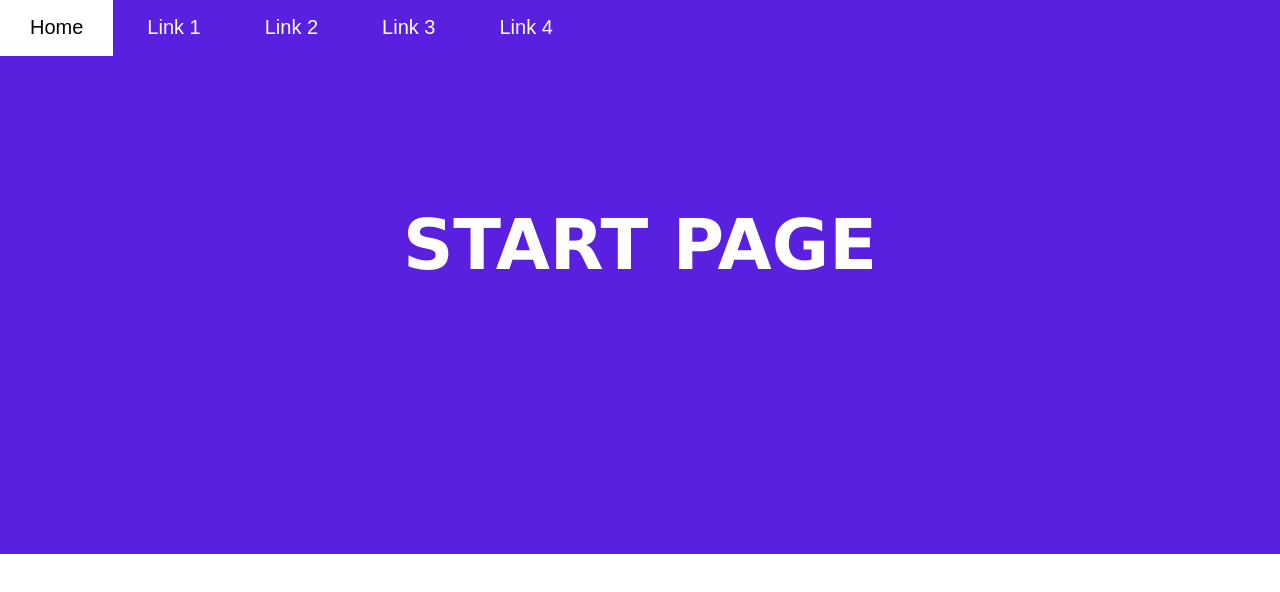
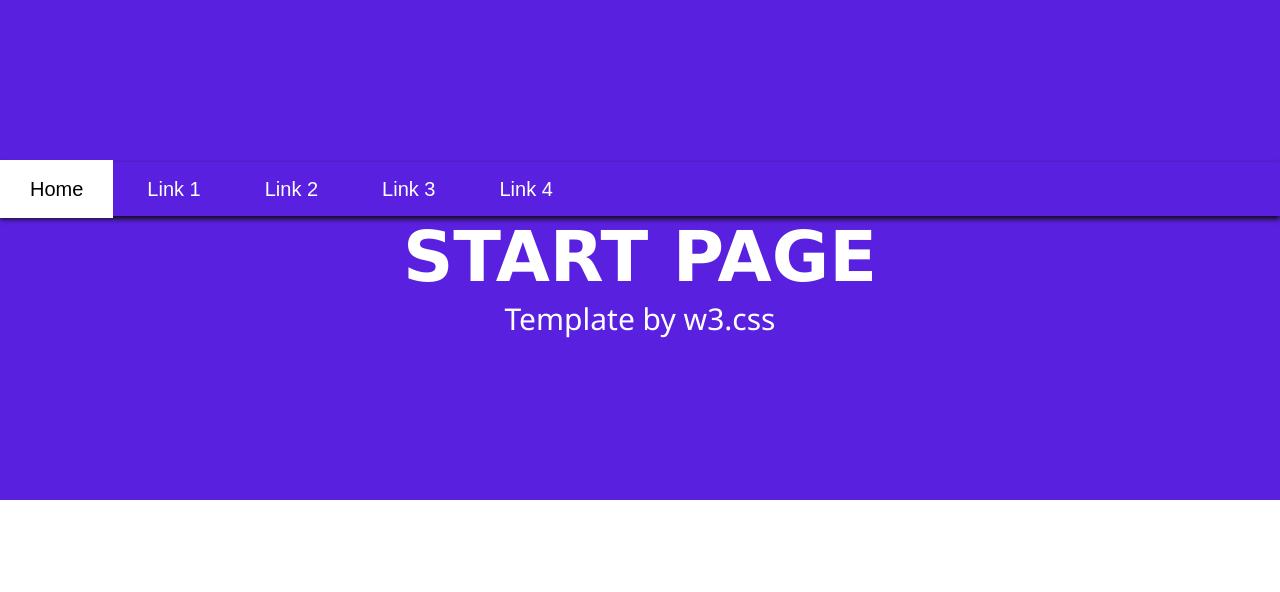
Before and after one commit to daniyal-ahmed-khan/bootcamp2020, a plain HTML site: page week01/template2.html in a window 1280 px wide. Drawn offline with Linux system fonts and the light colour scheme.

Commit message:
Update 1

```diff
--- a/week01/template2.html
+++ b/week01/template2.html
@@ -14,10 +14,11 @@
             }
 
             nav{
+                margin: 0;
                 background: #5920df;
                 height: 54px;
                 width: 100%;
-                box-shadow: 0px 4px 7px #888888;
+                box-shadow: 0px 3px 5px #0e0d0d;
             }
 
             nav ul li a {
@@ -31,18 +32,24 @@
 
             header{
                 background-color:#5920df;
-                width: 100%;
+                display: flex;
+                flex-flow: column;
                 height: 500px;
-                padding: 150px 16px;
+                justify-content: center;
+                align-items: center;
             }
 
-            .headerH1 {
+            header h1 {
                 font-size: 70px;
-                text-align: center;
+                /* text-align: center; */
                 font-family:'Lucida Sans', 'Lucida Sans Regular', 'Lucida Grande', 'Lucida Sans Unicode', Geneva, Verdana, sans-serif;
                 color: white;
             }
-
+            header p {
+                font-size: 30px;
+                color: white;
+                font-family: 'Segoe UI', Tahoma, Geneva, Verdana, sans-serif;
+            }
             a:hover, a.active {
                 background-color:white;
                 color: black;
@@ -71,6 +78,7 @@
                     width: 100%;
                     height: 100vh;
                     background: #2c3e50;
+
                     top: 80px;
                     left: -100%;
                     text-align: center;
@@ -96,6 +104,22 @@
     </head>
     <body>
         <div>
+            <!-- <nav>
+                <input type="checkbox" id="check">
+                <label for="check" class='menu'>
+                    <i class='fas fa-bars'></i>
+                </label>
+                <ul>
+                    <li><a class='active' href="#">Home</a></li>
+                    <li><a href="#">Link 1</a></li>
+                    <li><a href="#">Link 2</a></li>
+                    <li><a href="#">Link 3</a></li>
+                    <li><a href="#">Link 4</a></li>
+                </ul>
+            </nav> -->
+        </div>
+        <header>
+
             <nav>
                 <input type="checkbox" id="check">
                 <label for="check" class='menu'>
@@ -109,9 +133,8 @@
                     <li><a href="#">Link 4</a></li>
                 </ul>
             </nav>
-        </div>
-        <header>
-            <h1 class="headerH1">START PAGE</h1>
+            <h1>START PAGE</h1>
+            <p>Template by w3.css</p>
         </header>
     </body>
 </html>
```
